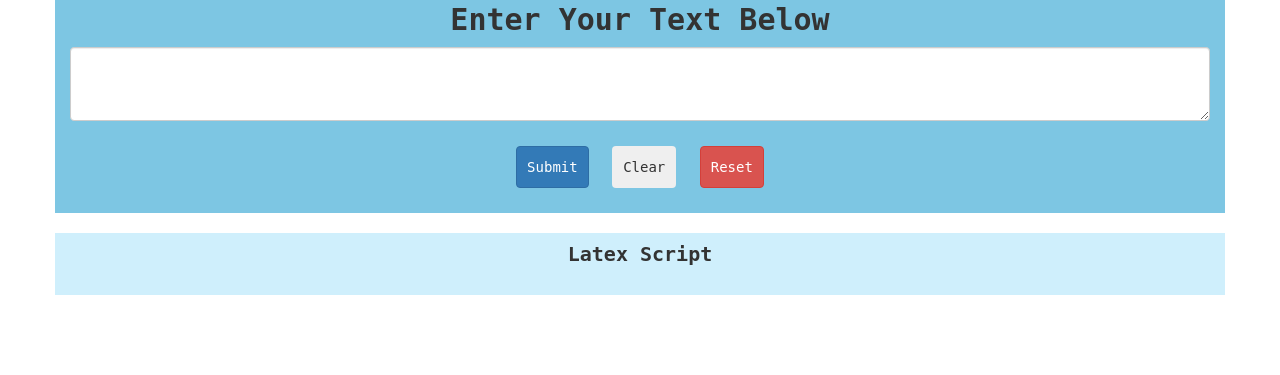
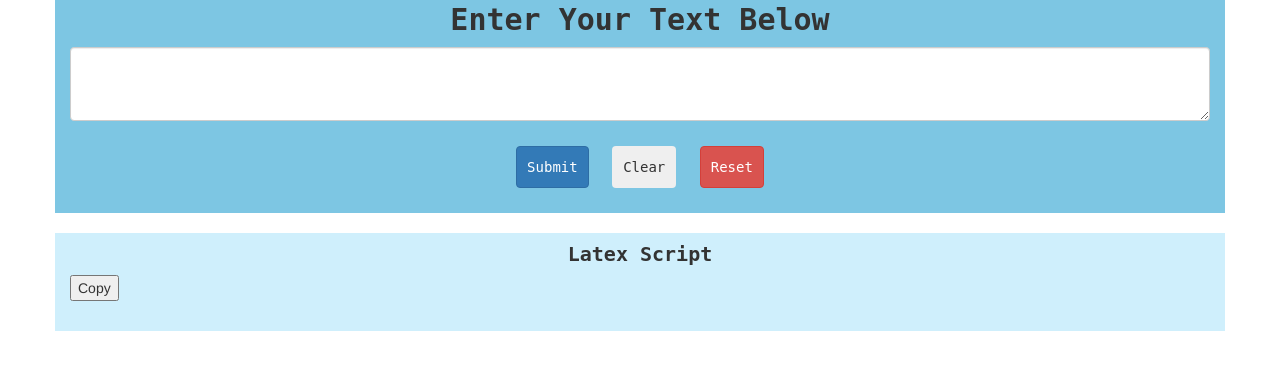
Before and after one commit to sksusha8853/Hackistica-Code-to-Latex-Script, a Flask app: page / in a window 1280 px wide. Shown: the part 252-627 px from the top of the page. Run offline with Flask 2, Linux system fonts and the light colour scheme; some libraries are stand-ins or nearby versions.

Commit message:
copy button added

```diff
--- a/templates/index.html
+++ b/templates/index.html
@@ -74,8 +74,9 @@
         >
           Latex Script
         </h5>
+        <button onclick="copy()">Copy</button>
         <div
-          class="card-footer text-muted"
+          class="card-footer text-muted" id="textarea"
           style="background-color: rgb(207, 239, 252); margin-top: 10px"
         >
           {% for e in message %}
@@ -99,6 +100,11 @@
     function myFunction() {
       document.getElementById("myForm").reset();
     }
+    function copy() {
+    let textarea = document.getElementById("textarea");
+    textarea.select();
+    document.execCommand("copy");
+}
   </script>
 
   {% endblock %}
```
